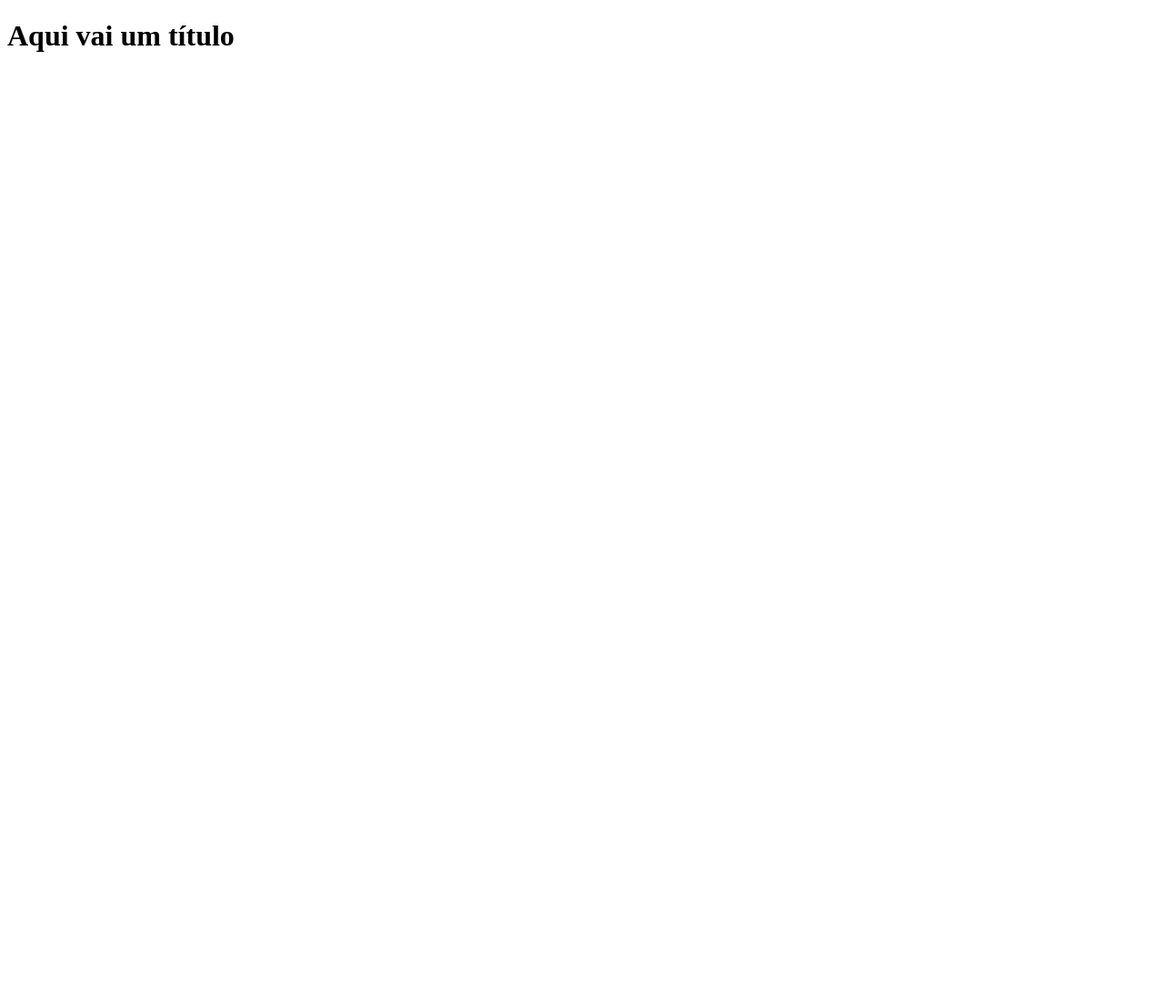
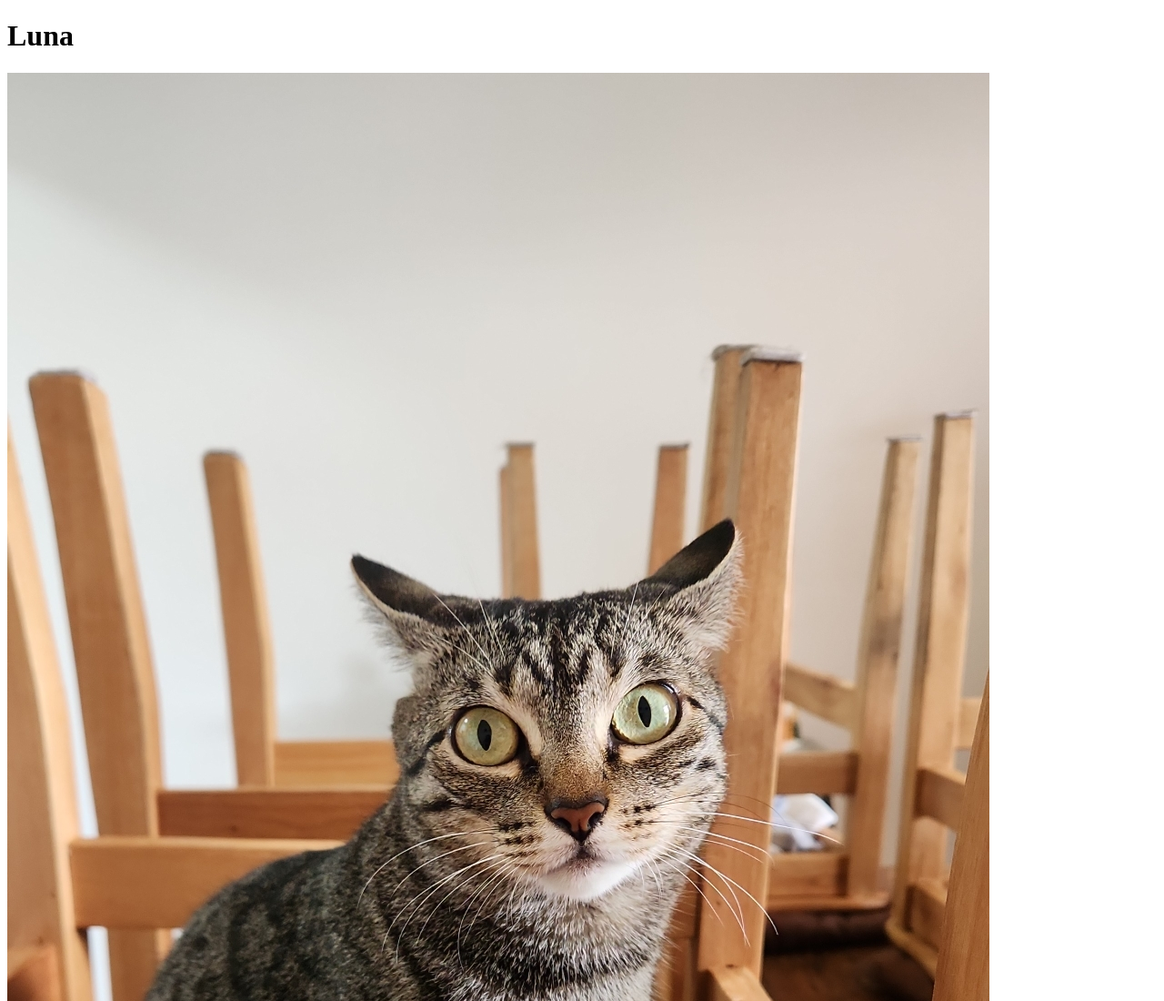
Before and after one commit to marina-servo-morales/curso-github-ex-mod2, a plain HTML site: page ex-mod2-semana4/index.html in a window 1280 px wide. Shown: the top 1100 px of the page at 91% size. Before the commit the page ends 800 px from the top, so only its background shows below. Drawn offline with Linux system fonts and the light colour scheme; files whose address does not match are found by name.

Commit message:
commit adicionando imagens

```diff
--- a/ex-mod2-semana4/index.html
+++ b/ex-mod2-semana4/index.html
@@ -1,10 +1,11 @@
 <!DOCTYPE html>
 <html lang="pt-br"
     <head>
-        <title>Título da Página</title>
+        <title>Ex. Módulo 2 Semana 4 - Github</title>
         <meta charset="utf-8">
     </head>
     <body>
-        <h1>Aqui vai um título</h1>
+        <h1>Luna</h1>
+        <img src="C:\Users\marin\curso-github-ex-mod2\imagens\IMG-20241222-WA0008.jpeg"
     </body>
 </html>
```
Also changed, not shown: imagens/IMG-20241222-WA0008.jpeg (added).
